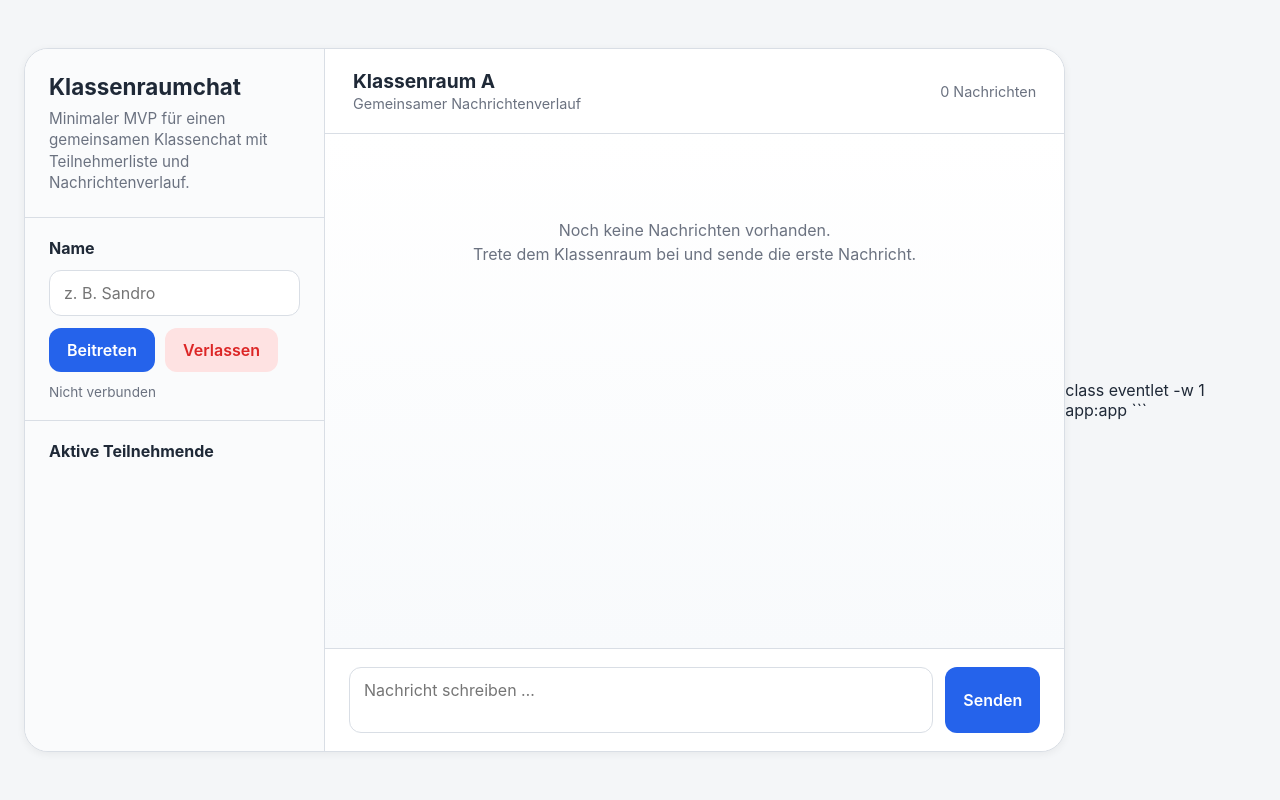
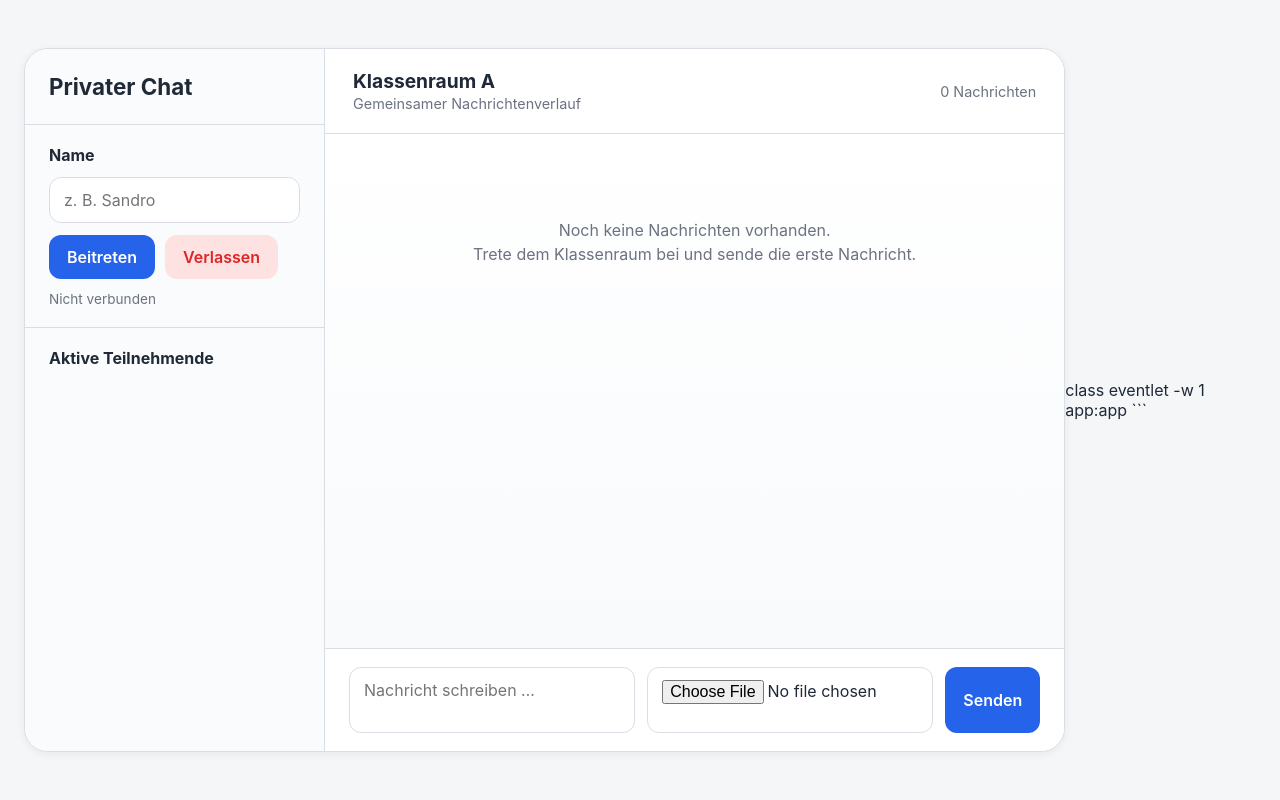
Before and after one commit to sandrolorenzo88-del/Klassenchat1, a Flask app: template templates/chat.html in a window 1280 px wide. Run offline with Flask 3, Linux system fonts and the light colour scheme; the template is opened without the code that fills it, so the values that code supplies are empty; some libraries are stand-ins or nearby versions.

Commit message:
Update chat.html

```diff
--- a/templates/chat.html
+++ b/templates/chat.html
@@ -267,8 +267,7 @@
   <main class="app" aria-label="Klassenraumchat">
     <aside class="sidebar">
       <div class="sidebar-header">
-        <h1>Klassenraumchat</h1>
-        <p>Minimaler MVP für einen gemeinsamen Klassenchat mit Teilnehmerliste und Nachrichtenverlauf.</p>
+        <h1>Privater Chat</h1>
       </div>
 
       <section class="join-box">
@@ -307,6 +306,7 @@
 
       <form class="composer" id="composer">
         <textarea id="messageInput" placeholder="Nachricht schreiben …"></textarea>
+        <input type="file" id="imageInput" accept="image/*">
         <button type="submit" class="primary">Senden</button>
       </form>
     </section>
```
